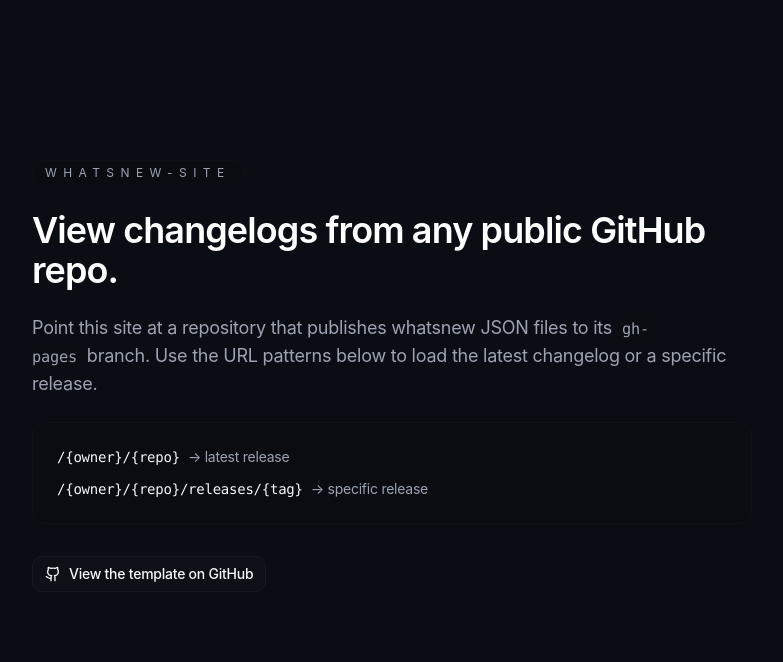
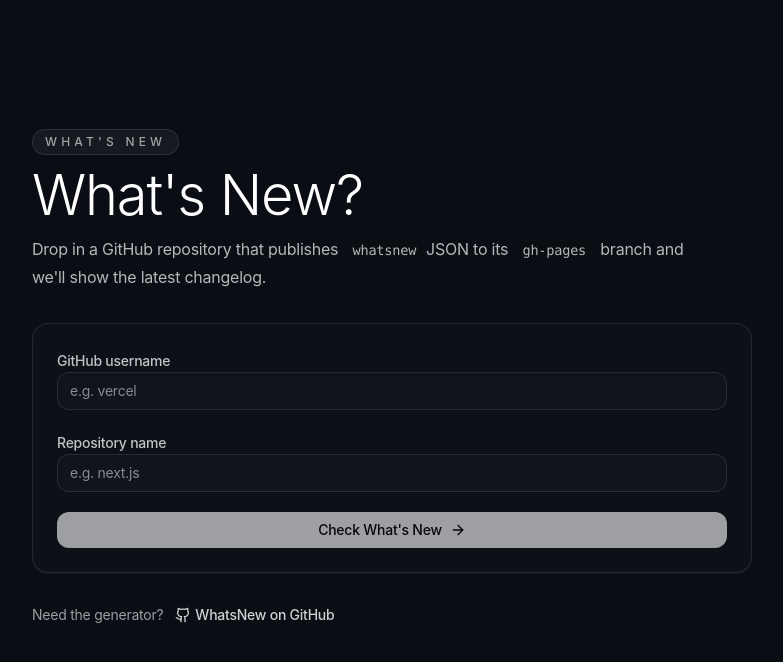
Before and after one commit to aahaanmaini/WhatsNew-Viewer, a Next.js app: page / in a window 1280 px wide. Shown: the top 662 px of the page, without its empty margins (248-1031 px from the left). Built offline with nearby package versions, Linux system fonts and the light colour scheme.

Commit message:
Improved landing page with form to redirect

```diff
--- a/app/page.tsx
+++ b/app/page.tsx
@@ -1,43 +1,100 @@
+"use client";
+
+import { FormEvent, useState } from "react";
 import Link from "next/link";
-import { Github } from "lucide-react";
+import { useRouter } from "next/navigation";
+import { Github, ArrowRight } from "lucide-react";
 
 import { Button } from "@/components/ui/button";
 
 export default function Home() {
+  const router = useRouter();
+  const [owner, setOwner] = useState("");
+  const [repo, setRepo] = useState("");
+
+  const handleSubmit = (event: FormEvent<HTMLFormElement>) => {
+    event.preventDefault();
+    const ownerSlug = owner.trim();
+    const repoSlug = repo.trim();
+
+    if (!ownerSlug || !repoSlug) {
+      return;
+    }
+
+    const nextPath = `/${encodeURIComponent(ownerSlug)}/${encodeURIComponent(repoSlug)}`;
+    router.push(nextPath);
+  };
+
+  const isDisabled = !owner.trim() || !repo.trim();
+
   return (
-    <main className="mx-auto flex min-h-[80vh] w-full max-w-3xl flex-col items-start justify-center gap-6 px-6 py-12 text-foreground">
-      <span className="rounded-full border border-border/30 bg-background/60 px-3 py-1 text-xs uppercase tracking-[0.4rem] text-muted-foreground">
-        whatsnew-site
-      </span>
-      <h1 className="text-4xl font-semibold tracking-tight text-[color:var(--wn-accent)]">
-        View changelogs from any public GitHub repo.
-      </h1>
-      <p className="text-lg text-muted-foreground">
-        Point this site at a repository that publishes whatsnew JSON files to its
-        <code className="mx-1 rounded bg-card/50 px-2 py-1 text-sm">gh-pages</code>
-        branch. Use the URL patterns below to load the latest changelog or a
-        specific release.
-      </p>
-      <div className="w-full rounded-xl border border-border/40 bg-card/20 p-6 text-sm text-muted-foreground">
-        <ul className="space-y-3">
-          <li>
-            <span className="font-mono text-foreground">/{"{owner}"}/{"{repo}"}</span>
-            <span className="ml-2 text-muted-foreground">→ latest release</span>
-          </li>
-          <li>
-            <span className="font-mono text-foreground">
-              /{"{owner}"}/{"{repo}"}/releases/{"{tag}"}
-            </span>
-            <span className="ml-2 text-muted-foreground">→ specific release</span>
-          </li>
-        </ul>
+    <main className="mx-auto flex min-h-[80vh] w-full max-w-3xl flex-col justify-center gap-8 px-6 py-16 text-foreground">
+      <div className="space-y-3">
+        <span className="inline-flex items-center rounded-full border border-white/10 bg-white/5 px-3 py-1 text-xs font-medium uppercase tracking-[0.35em] text-white/60">
+          What&apos;s New
+        </span>
+        <h1 className="text-5xl font-light tracking-[-0.02em] text-white sm:text-[56px]">
+          What&apos;s New?
+        </h1>
+        <p className="max-w-2xl text-base leading-7 text-white/70">
+          Drop in a GitHub repository that publishes <code className="mx-1 rounded bg-white/5 px-1.5 py-0.5 text-xs">whatsnew</code>
+          JSON to its <code className="mx-1 rounded bg-white/5 px-1.5 py-0.5 text-xs">gh-pages</code> branch and we&apos;ll show the latest changelog.
+        </p>
       </div>
-      <Button asChild variant="outline" className="mt-2">
-        <Link href="https://github.com/whatsnew-dev/whatsnew" target="_blank">
+
+      <form
+        onSubmit={handleSubmit}
+        className="w-full space-y-5 rounded-2xl border border-white/10 bg-[#0c1017] px-6 py-6 shadow-[0_1px_0_rgba(255,255,255,0.04)]"
+      >
+        <div className="space-y-1.5">
+          <label htmlFor="owner" className="text-sm font-medium text-white/75">
+            GitHub username
+          </label>
+          <input
+            id="owner"
+            name="owner"
+            value={owner}
+            onChange={(event) => setOwner(event.target.value)}
+            placeholder="e.g. vercel"
+            className="w-full rounded-lg border border-white/10 bg-[#10141c] px-3 py-2 text-sm text-white shadow-inner outline-none transition focus:border-white/30 focus:ring-0"
+            autoComplete="off"
+          />
+        </div>
+        <div className="space-y-1.5">
+          <label htmlFor="repo" className="text-sm font-medium text-white/75">
+            Repository name
+          </label>
+          <input
+            id="repo"
+            name="repo"
+            value={repo}
+            onChange={(event) => setRepo(event.target.value)}
+            placeholder="e.g. next.js"
+            className="w-full rounded-lg border border-white/10 bg-[#10141c] px-3 py-2 text-sm text-white shadow-inner outline-none transition focus:border-white/30 focus:ring-0"
+            autoComplete="off"
+          />
+        </div>
+        <Button
+          type="submit"
+          disabled={isDisabled}
+          className="inline-flex w-full items-center justify-center gap-2 rounded-lg bg-white text-black hover:bg-white/90 disabled:cursor-not-allowed disabled:opacity-60"
+        >
+          Check What&apos;s New
+          <ArrowRight className="size-4" aria-hidden="true" />
+        </Button>
+      </form>
+
+      <div className="flex flex-wrap items-center gap-3 text-sm text-white/60">
+        <span>Need the generator?</span>
+        <Link
+          href="https://github.com/aahaanmaini/WhatsNew"
+          target="_blank"
+          className="inline-flex items-center gap-1 font-medium text-white/80 transition-colors hover:text-white"
+        >
           <Github className="size-4" aria-hidden="true" />
-          View the template on GitHub
+          WhatsNew on GitHub
         </Link>
-      </Button>
+      </div>
     </main>
   );
 }
```
